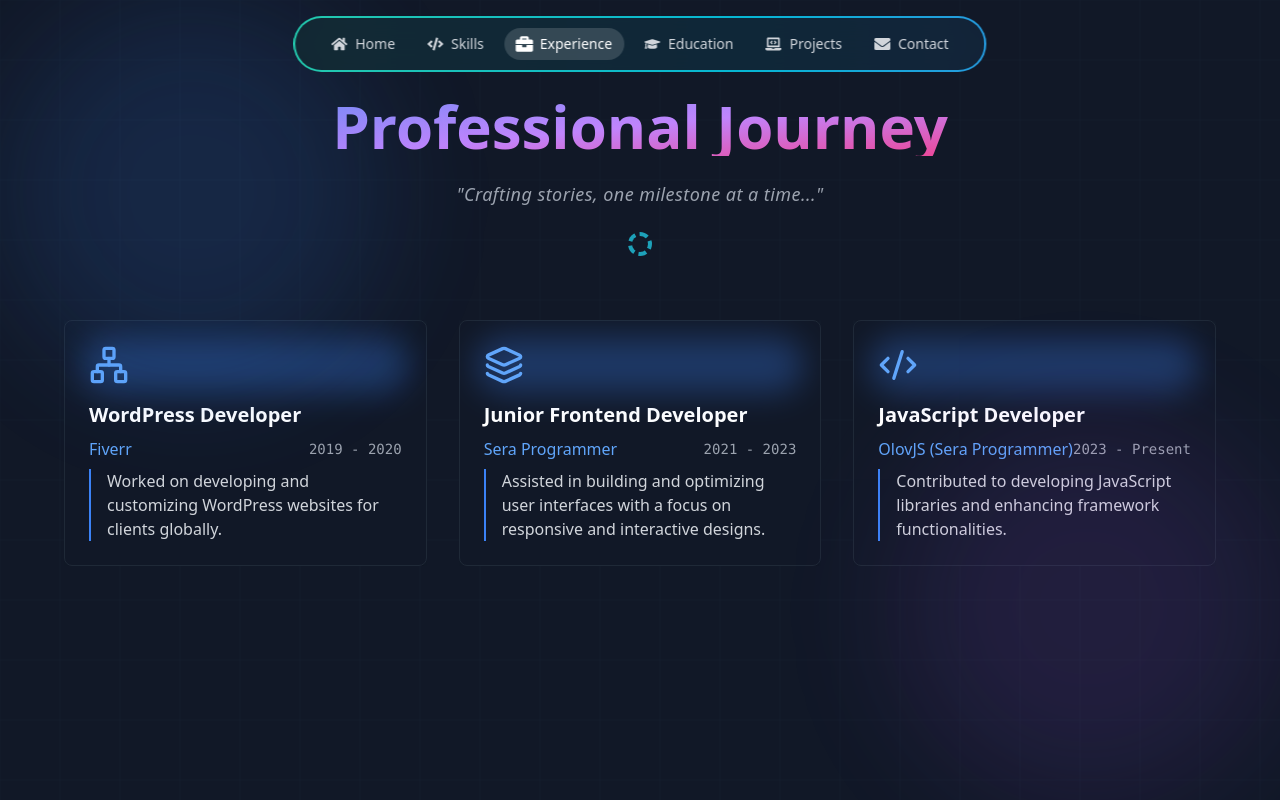
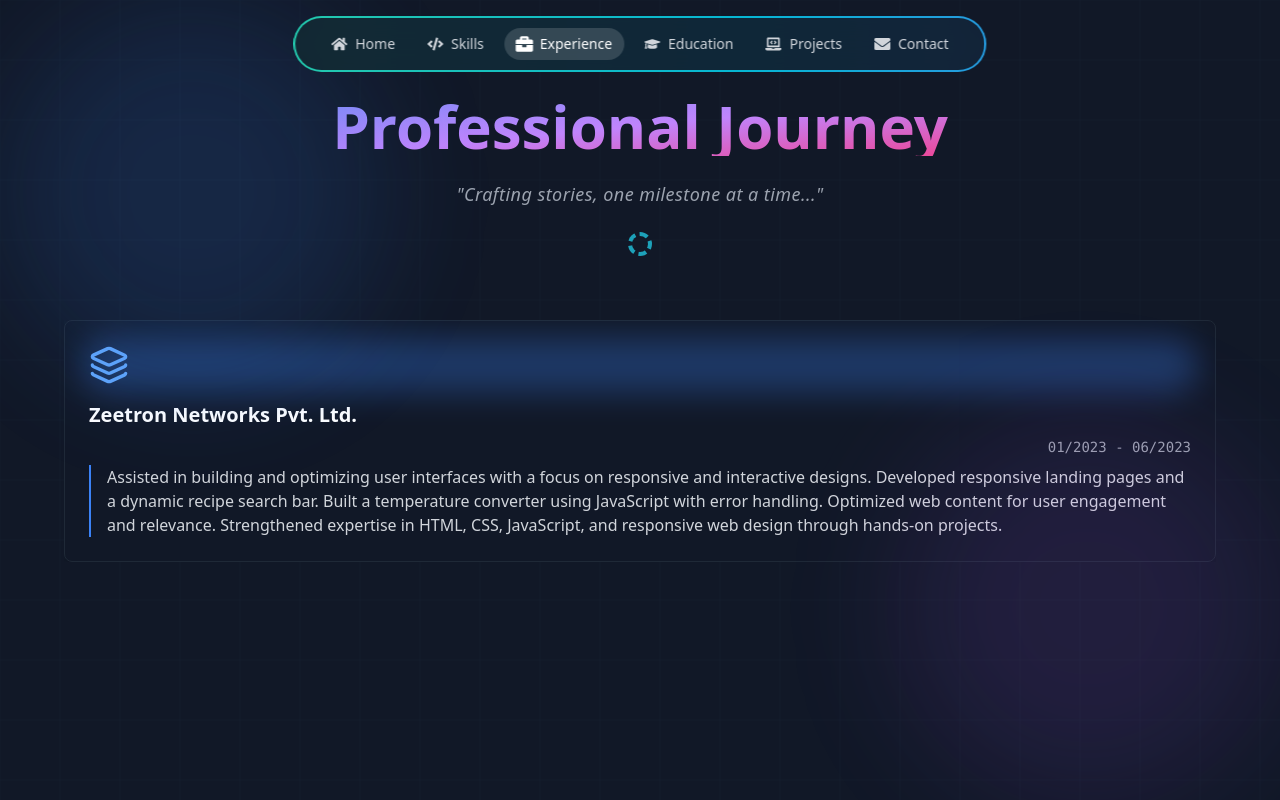
Before and after one commit to TechSavvyAmit/portfolio, a React (Vite) app: page /experience in a window 1280 px wide. Built offline with nearby package versions, Linux system fonts and the light colour scheme.

Commit message:
Update Experience.jsx

```diff
--- a/src/components/Experience.jsx
+++ b/src/components/Experience.jsx
@@ -55,28 +55,16 @@ const ExperienceCard = ({
 const ExperienceSection = () => {
   const experiences = [
     {
-      icon: Network,
-      title: "WordPress Developer",
-      company: "Fiverr",
-      period: "2019 - 2020",
-      description:
-        "Worked on developing and customizing WordPress websites for clients globally.",
-    },
-    {
       icon: Layers,
-      title: "Junior Frontend Developer",
-      company: "Sera Programmer",
-      period: "2021 - 2023",
-      description:
-        "Assisted in building and optimizing user interfaces with a focus on responsive and interactive designs.",
-    },
-    {
-      icon: Code2,
-      title: "JavaScript Developer",
-      company: "OlovJS (Sera Programmer)",
-      period: "2023 - Present",
-      description:
-        "Contributed to developing JavaScript libraries and enhancing framework functionalities.",
+      title: "Zeetron Networks Pvt. Ltd.",
+      period: "01/2023 - 06/2023",
+      description: `
+    Assisted in building and optimizing user interfaces with a focus on responsive and interactive designs.
+    Developed responsive landing pages and a dynamic recipe search bar.
+    Built a temperature converter using JavaScript with error handling.
+    Optimized web content for user engagement and relevance.
+    Strengthened expertise in HTML, CSS, JavaScript, and responsive web design through hands-on projects.
+  `,
     },
   ];
 
@@ -102,8 +90,8 @@ const ExperienceSection = () => {
             <div className="animate-pulse mt-4 w-6 h-6 border-4 border-dashed border-cyan-400 rounded-full" />
           </div>
 
-          {/* Experience grid */}
-          <div className="grid grid-cols-1 md:grid-cols-2 lg:grid-cols-3 gap-8 max-w-6xl mx-auto relative">
+          {/* Experience grid centered */}
+          <div className="flex justify-center items-center space-x-8 max-w-6xl mx-auto">
             {experiences.map((exp, index) => (
               <ExperienceCard key={index} {...exp} />
             ))}
```
